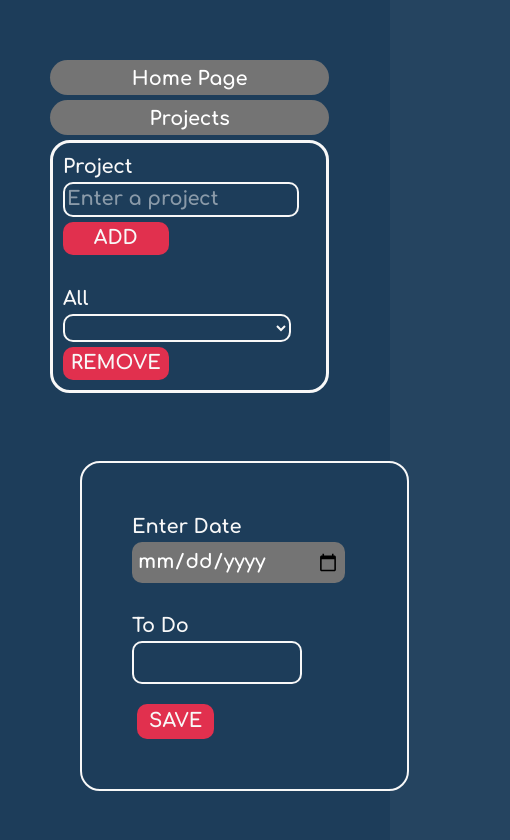
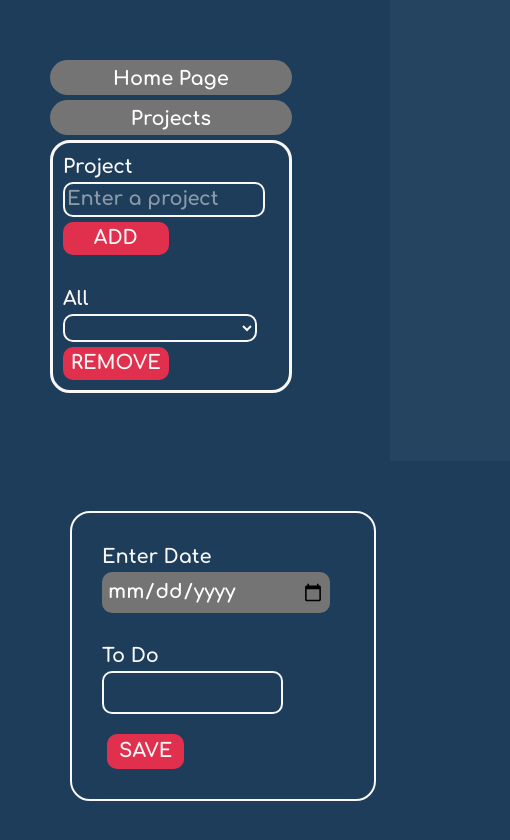
Before and after one commit to tttn13/task-tracker, a plain HTML site: page index.html in a window 390 px wide. Shown: the whole page, 510 px wide, since content can reach past the window. Drawn offline with Linux system fonts and the light colour scheme.

Commit message:
adjust CSS

```diff
--- a/styles.css
+++ b/styles.css
@@ -62,15 +62,20 @@ body {
 
 #main {
   padding: 50px;
-  border: solid 2px;
   margin: 80px;
-  border-radius: 20px;
-  width: 60vw;
 }
 
 #all-projects {
   height: 100vh;
   width: 100%;
+}
+
+.input {
+  border: solid 2px;
+  border-radius: 20px;
+  padding: 30px;
+  width: 500px;
+  margin-bottom: 40px;
 }
 
 input[name="todo-input"] {
@@ -198,9 +203,6 @@ form {
 }
 
 .added-category {
-  /* margin-left: -1px;
-  margin-top: -2px;
-  border: solid 2px; */
   border: none;
   list-style-type: none;
   padding: 10px;
@@ -276,7 +278,7 @@ input[type="button"],
 }
 
 @media screen and (max-width: 1540px) {
-  #main {
+  .input {
     width: 50%;
   }
 
@@ -339,7 +341,13 @@ input[type="button"],
   }
 
   #main {
-    margin-top: 0px;
+    margin: 0 0 0 20px;
+    width: 100%;
+  }
+
+  .input {
+    margin: 0;
+    width: 62%;
   }
 
   #side-bar {
```
